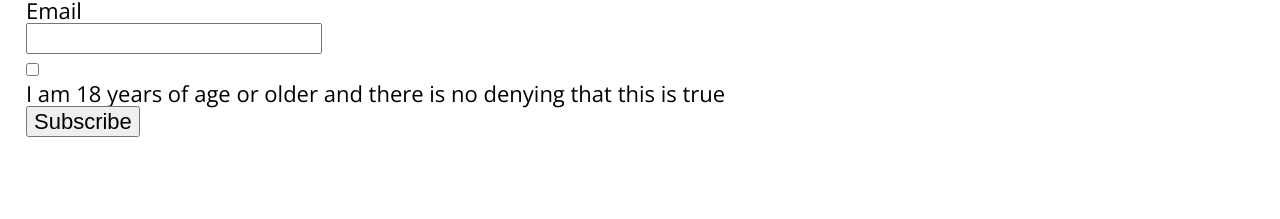
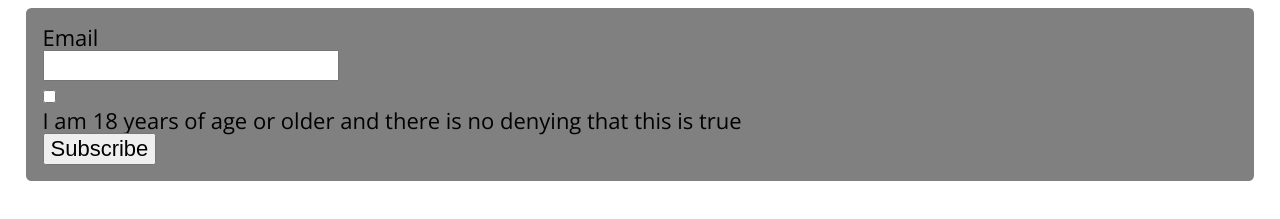
Before and after one commit to ipodgalore/362-Lab3, a plain HTML site: page index.html in a window 1280 px wide. Shown: the part 145-364 px from the top of the page. Drawn offline with nearby package versions, Linux system fonts and the light colour scheme.

Commit message:
added font styling for ol

```diff
--- a/css/screen.css
+++ b/css/screen.css
@@ -224,6 +224,13 @@ p {
   font-weight: normal;
 }
 
+ol {
+  background-color: grey;
+  margin-top: 0.5em;
+  padding: 0.75em;
+  border-radius: 0.25em;
+}
+
 /* ===== MODULAR STYLES ===== */
 
 /* ===== STATE STYLES ======= */
```
